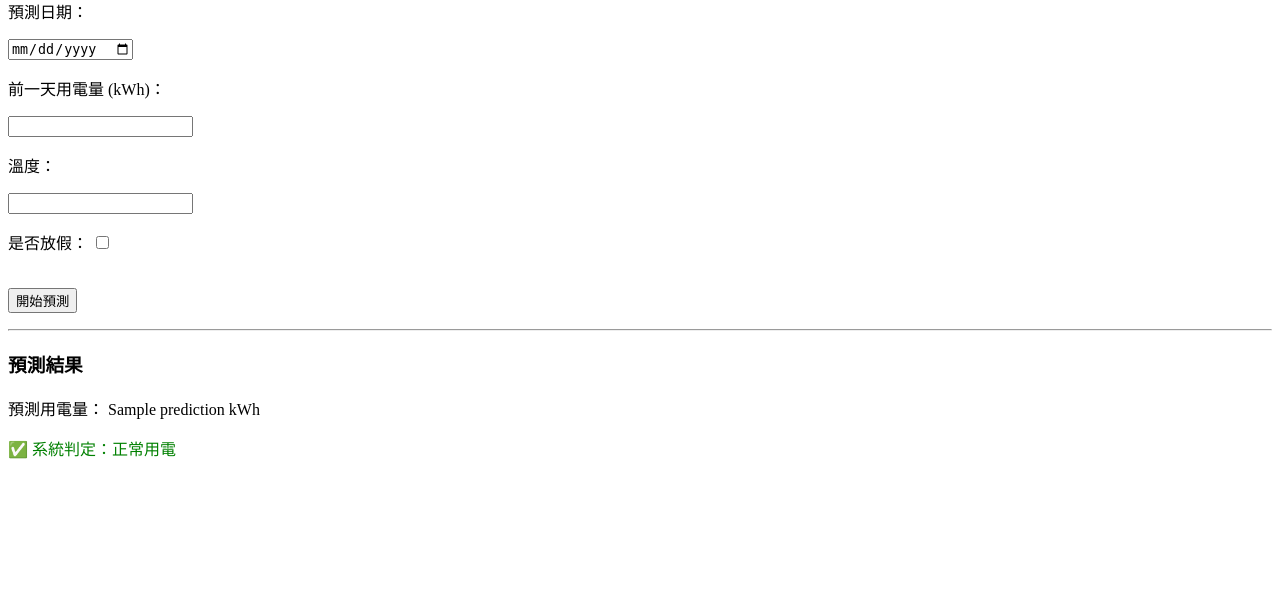
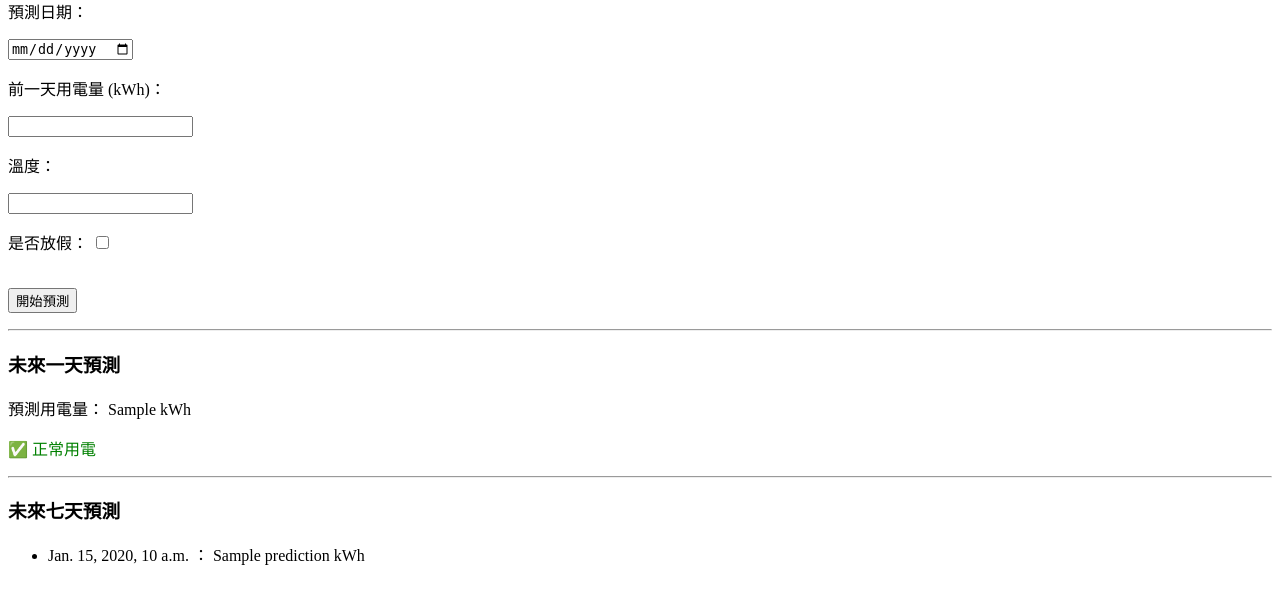
Before and after one commit to 12173238/228project, a Django app: template project/predictor/templates/predictor/index.html in a window 1280 px wide. Shown: the part 64-668 px from the top of the page. Run offline with Django 5.2, Linux system fonts and the light colour scheme; the template is opened without the code that fills it: most values are stand-ins (such as "Sample title", 1, 10 or a date in 2020); parts of the project's set-up code (start-up, migrations or seed data) failed here and were passed over.

Commit message:
0227test

```diff
--- a/project/predictor/templates/predictor/index.html
+++ b/project/predictor/templates/predictor/index.html
@@ -2,6 +2,7 @@
 
 <!DOCTYPE html>
 <html>
+
 <head>
     <title>用電預測系統</title>
 </head>
@@ -35,17 +36,28 @@
 
     {% if result %}
 
-<h3>預測結果</h3>
-
-<p>預測用電量： {{ result.prediction }} kWh</p>
+    <h3>未來一天預測</h3>
+    <p>預測用電量： {{ result.next_day }} kWh</p>
 
     {% if result.is_anomaly %}
-<p style="color:red;">⚠️ 系統判定：異常用電行為</p>
+    <p style="color:red;">⚠️ 異常用電</p>
     {% else %}
-<p style="color:green;">✅ 系統判定：正常用電</p>
+    <p style="color:green;">✅ 正常用電</p>
     {% endif %}
 
+    <hr>
+
+    <h3>未來七天預測</h3>
+
+    <ul>
+        {% for item in result.next_week %}
+        <li>
+            {{ item.date }} ： {{ item.prediction }} kWh
+        </li>
+        {% endfor %}
+    </ul>
+
     {% endif %}
+</body>
 
-</body>
 </html>
```
Also changed, not shown: project/predictor/model_service.py (+31 -0 lines), project/predictor/views.py (+13 -5 lines). Lines whose indentation alone changed are shown as unchanged.
